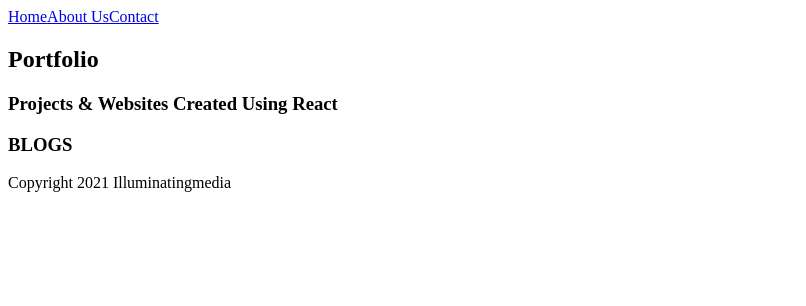
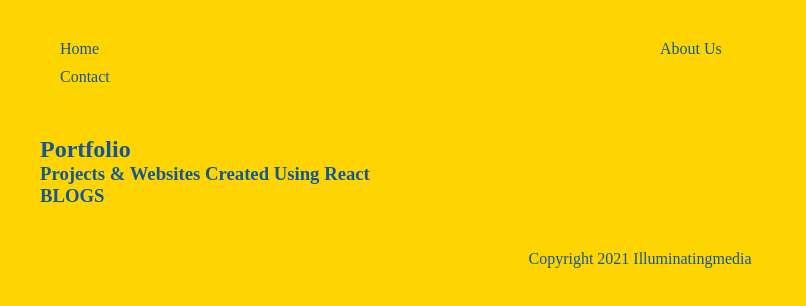
Before and after one commit to foday/illuminatingmedia.gatsby, a Gatsby site in the folder portfolio/: page / in a window 1280 px wide. Shown: the whole page, without its empty margins (0-806 px from the left). Built offline with nearby package versions, Linux system fonts and the light colour scheme; Gatsby itself is replaced by a stand-in of ours.

Commit message:
Add styles folder under src folder and inside styles folder I created global.css
After css files was created I added the className='links' to the div in the Navbar component. The portfolio has a yellow background to reflect the illuminating theme.

```diff
--- a/portfolio/src/components/Layout.jsx
+++ b/portfolio/src/components/Layout.jsx
@@ -1,5 +1,6 @@
 import React from 'react'
 import Navbar from './Navbar'
+import "../styles/global.css"
 
 function Layout({children}) {
   return (
--- /dev/null
+++ b/portfolio/src/styles/global.css
@@ -0,0 +1,55 @@
+* {
+  margin: 0;
+  padding: 0;
+  text-decoration: none;
+  font-family: "Montserrat";
+  color: #155795;
+}
+
+html,
+body {
+  min-height: 100%;
+}
+
+body {
+  background: radial-gradient(
+    at top left,
+    rgb(254, 213, 0) 0%,
+    rgba(254, 213, 0) 100%
+  );
+  background-repeat: no-repeat;
+}
+p {
+  margin: 16px auto;
+  line-height: 1.5em;
+}
+
+/* layout and nav*/
+.layout {
+  max-width: 1200px;
+  margin: 0 auto;
+}
+nav {
+  display: grid;
+  grid-template-columns: 1fr 1fr;
+  margin: 40px auto;
+}
+nav .links {
+  display: inline-block;
+  text-align: right;
+}
+nav a {
+  display: inline-block;
+  margin-left: 20px;
+  font-weight: 400;
+  padding-bottom: 8px;
+  border-bottom: 2px solid transparent;
+}
+nav a:hover {
+  border-color: #155795;
+}
+footer p {
+  text-align: center;
+  color: #155795;
+  margin: 40px auto;
+}
```
